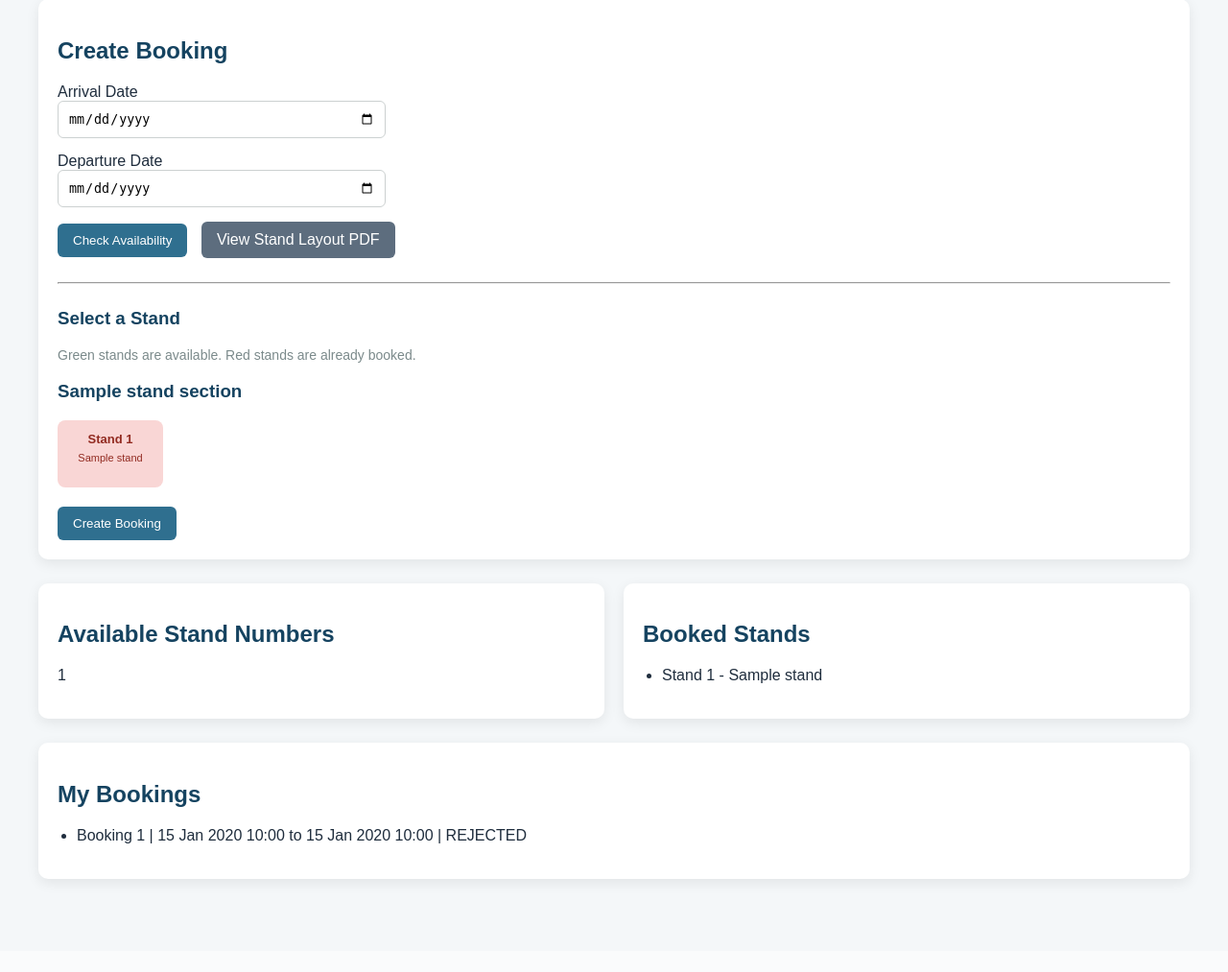
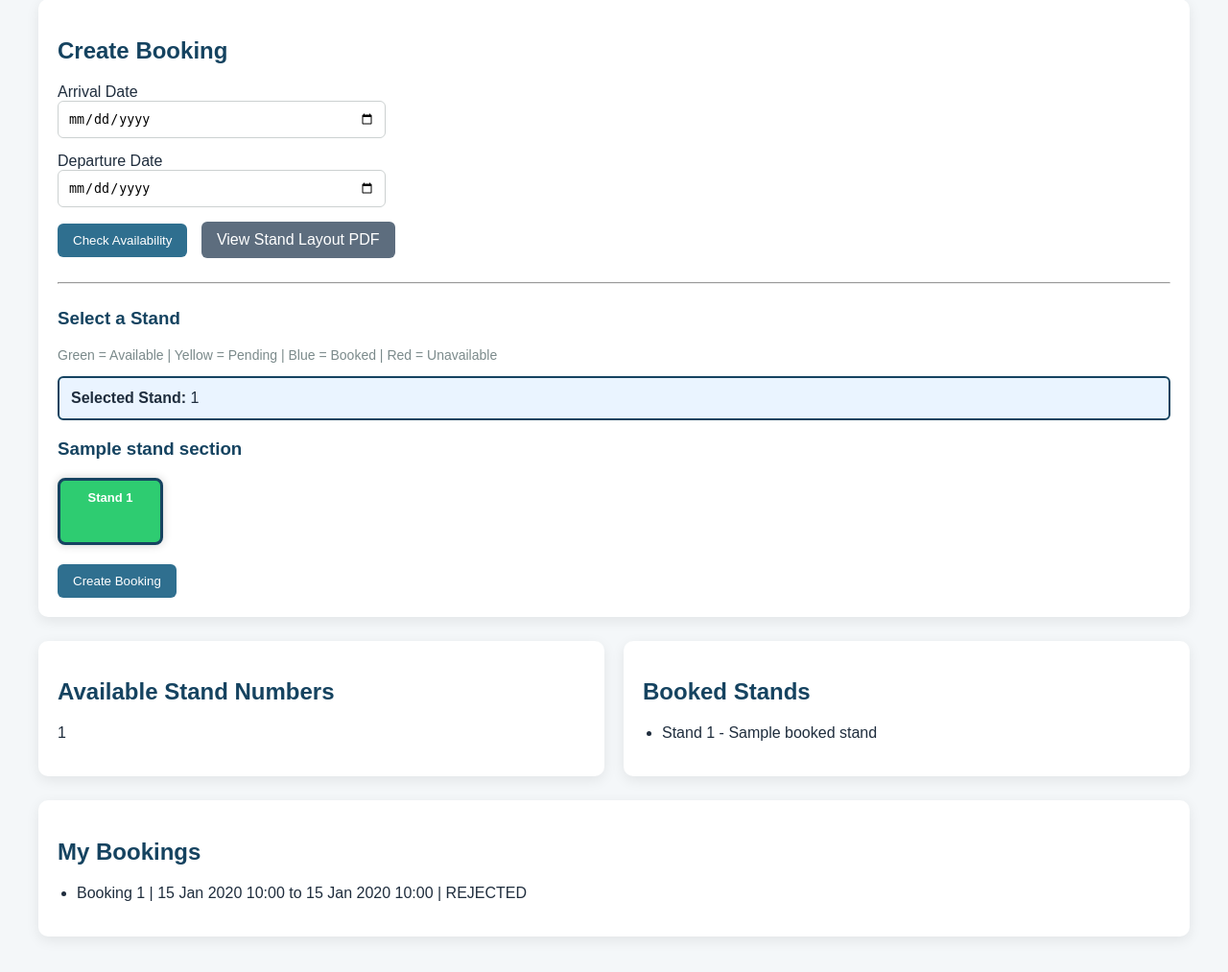
Before and after one commit to GoggaWilma/aquavaal-booking, a Django app: template bookings/templates/dashboard.html in a window 1280 px wide. Shown: the part 169-1182 px from the top of the page at 96% size. Before the commit the page ends 1092 px from the top, so only its background shows below. Run offline with Django 5.2, Linux system fonts and the light colour scheme; tables that the repository leaves empty hold one stand-in row (values such as "Sample post"); the template is opened without the code that fills it: values that come from a table or form of the project are taken from there, most other values are stand-ins (such as "Sample title", 1, 10 or a date in 2020).

Commit message:
Dashboard upgrade with full status colors and UX

```diff
--- a/bookings/templates/dashboard.html
+++ b/bookings/templates/dashboard.html
@@ -101,18 +101,29 @@
         }
 
         .stand-available {
-            background: #d4efdf;
-            color: #1e8449;
+            background: #2ECC71;
+            color: white;
             cursor: pointer;
         }
 
         .stand-booked {
-            background: #f9d6d5;
-            color: #922b21;
+            background: #3498DB;
+            color: white;
+        }
+
+        .stand-pending {
+            background: #F4D03F;
+            color: black;
+        }
+
+        .stand-unavailable {
+            background: #E74C3C;
+            color: white;
         }
 
         .stand-selected {
-            border: 3px solid #154360;
+            border: 3px solid #154360 !important;
+            box-shadow: 0 0 10px rgba(0,0,0,0.2);
         }
 
         .stand-name {
@@ -187,40 +198,70 @@
                 </div>
             </form>
 
-            {% if available_stand_numbers or booked_stands %}
+            {% if available_stand_numbers or pending_stands or booked_stands or unavailable_stands %}
                 <hr style="margin: 25px 0;">
                 <h3>Select a Stand</h3>
-                <p class="muted">Green stands are available. Red stands are already booked.</p>
+                <p class="muted">Green = Available | Yellow = Pending | Blue = Booked | Red = Unavailable</p>
+
+                {% if selected_stand_id %}
+                <div style="padding:12px; margin-bottom:15px; border:2px solid #154360; background:#eaf4ff; border-radius:6px;">
+                    <strong>Selected Stand:</strong> {{ selected_stand_id }}
+                </div>
+                {% endif %}
 
                 <form method="post" id="booking-form">
                     {% csrf_token %}
                     <input type="hidden" name="arrival_date" value="{{ arrival_date }}">
                     <input type="hidden" name="departure_date" value="{{ departure_date }}">
-                    <input type="hidden" name="stand" id="selected-stand-id">
+                    <input type="hidden" name="stand" id="selected-stand-id" value="{{ selected_stand_id|default:'' }}">
 
                     {% for section_name, stand_numbers in stand_sections %}
                         <div style="margin-bottom: 20px;">
                             <h3>{{ section_name }}</h3>
                             <div class="stand-grid">
+
                                 {% for number in stand_numbers %}
-                                    {% if number in available_stand_numbers %}
+
+                                    {% if number in unavailable_stand_ids %}
+                                        {% for s in unavailable_stands %}
+                                            {% if s.number == number %}
+                                                <div class="stand-tile stand-unavailable">
+                                                    Stand {{ number }}
+                                                    <span class="stand-name">{{ s.reason }}</span>
+                                                </div>
+                                            {% endif %}
+                                        {% endfor %}
+
+                                    {% elif number in booked_stand_ids %}
+                                        {% for s in booked_stands %}
+                                            {% if s.number == number %}
+                                                <div class="stand-tile stand-booked">
+                                                    Stand {{ number }}
+                                                    <span class="stand-name">{{ s.name }}</span>
+                                                </div>
+                                            {% endif %}
+                                        {% endfor %}
+
+                                    {% elif number in pending_stand_ids %}
+                                        {% for s in pending_stands %}
+                                            {% if s.number == number %}
+                                                <div class="stand-tile stand-pending">
+                                                    Stand {{ number }}
+                                                    <span class="stand-name">{{ s.name }}</span>
+                                                </div>
+                                            {% endif %}
+                                        {% endfor %}
+
+                                    {% else %}
                                         <div
-                                            class="stand-tile stand-available"
+                                            class="stand-tile stand-available {% if number == selected_stand_id %}stand-selected{% endif %}"
                                             data-stand-number="{{ number }}"
                                             onclick="selectStandByNumber({{ number }})"
                                         >
                                             Stand {{ number }}
                                         </div>
-                                    {% else %}
-                                        {% for stand in booked_stands %}
-                                            {% if stand.number == number %}
-                                                <div class="stand-tile stand-booked">
-                                                    Stand {{ number }}
-                                                    <span class="stand-name">{{ stand.name }}</span>
-                                                </div>
-                                            {% endif %}
-                                        {% endfor %}
                                     {% endif %}
+
                                 {% endfor %}
                             </div>
                         </div>
@@ -299,6 +340,10 @@
                     tile.classList.add("stand-selected");
                 }
             });
+
+            const url = new URL(window.location.href);
+            url.searchParams.set("stand_id", standMap[standNumber]);
+            window.location.href = url.toString();
         }
     </script>
 </body>
```
Also changed, not shown: bookings/views.py (+57 -14 lines).
